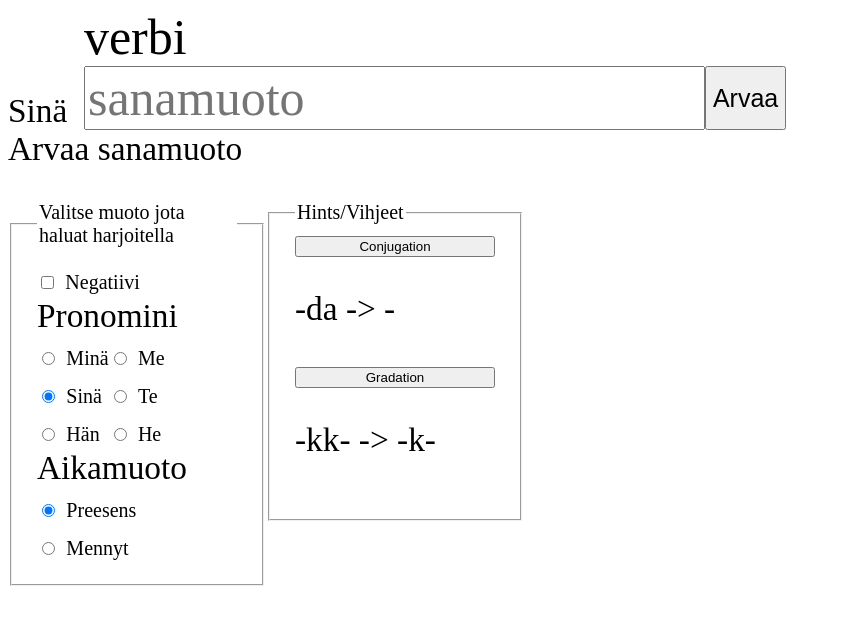
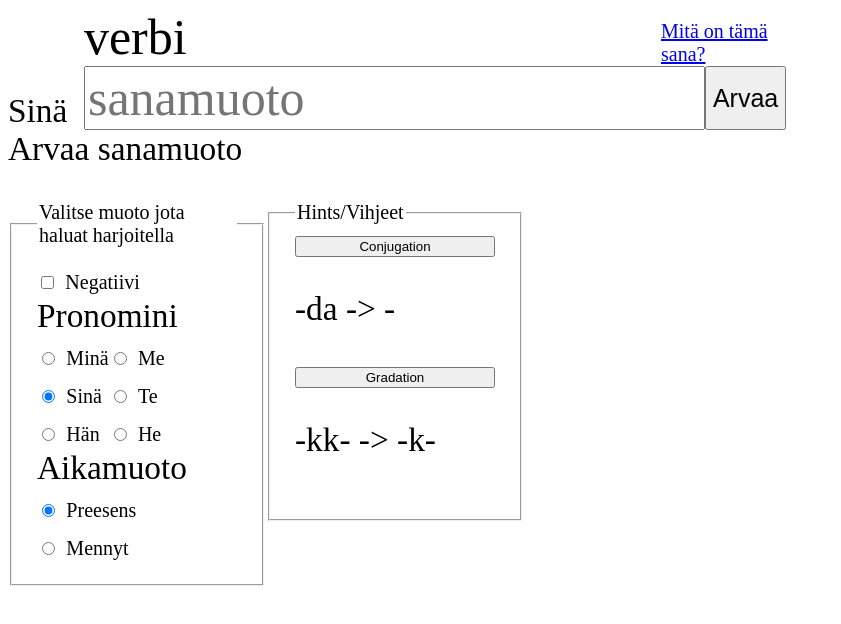
Before and after one commit to fpdotmonkey/fi_dict, a plain HTML site: page index.html in a window 1280 px wide. Shown: the whole page, without its empty margins (0-841 px from the left). Drawn offline with nearby package versions, Linux system fonts and the light colour scheme; no server answers.

Commit message:
Provide a link so players can look up words easily
The link is to English-language Wiktionary, which is the source of the
data powering this game.

```diff
--- a/index.html
+++ b/index.html
@@ -98,6 +98,9 @@ function new_prompt() {
   conjugation = data["inflection"];
   gradation = data["gradation"];
   prepare_hints();
+  document
+    .getElementById("look-it-up")
+    .setAttribute("href", `https://wiktionary.org/wiki/${prompt}#Finnish`);
   document.getElementById("prompt").textContent = prompt;
 }
 
@@ -320,7 +323,17 @@ function present_gradation_hint() {
           >Sinä</label>
         <div style="width: 0.5em"></div>
         <div class="flex-column">
-          <div id="prompt" class="question-and-answer">verbi</div>
+          <div class="flex-row" style="align-items: end">
+            <div id="prompt" class="question-and-answer">verbi</div>
+            <div style="width: 0.5em"></div>
+            <a
+              id="look-it-up"
+              href="https://wiktionary.org"
+              title="What is this word?"
+              target="_none"
+              style="font-size: 15pt;"
+            >Mitä on tämä sana?</a>
+          </div>
           <div class="flex-row">
             <input
               id="answer-input"
```
